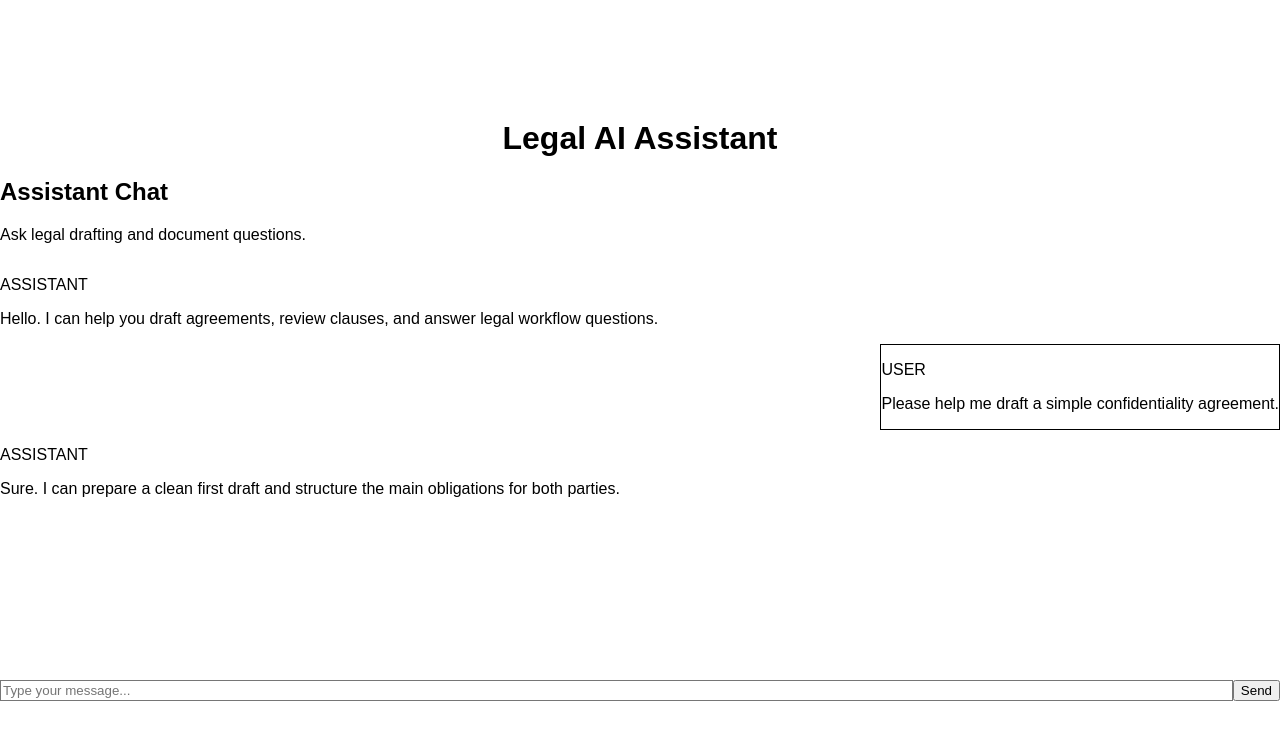
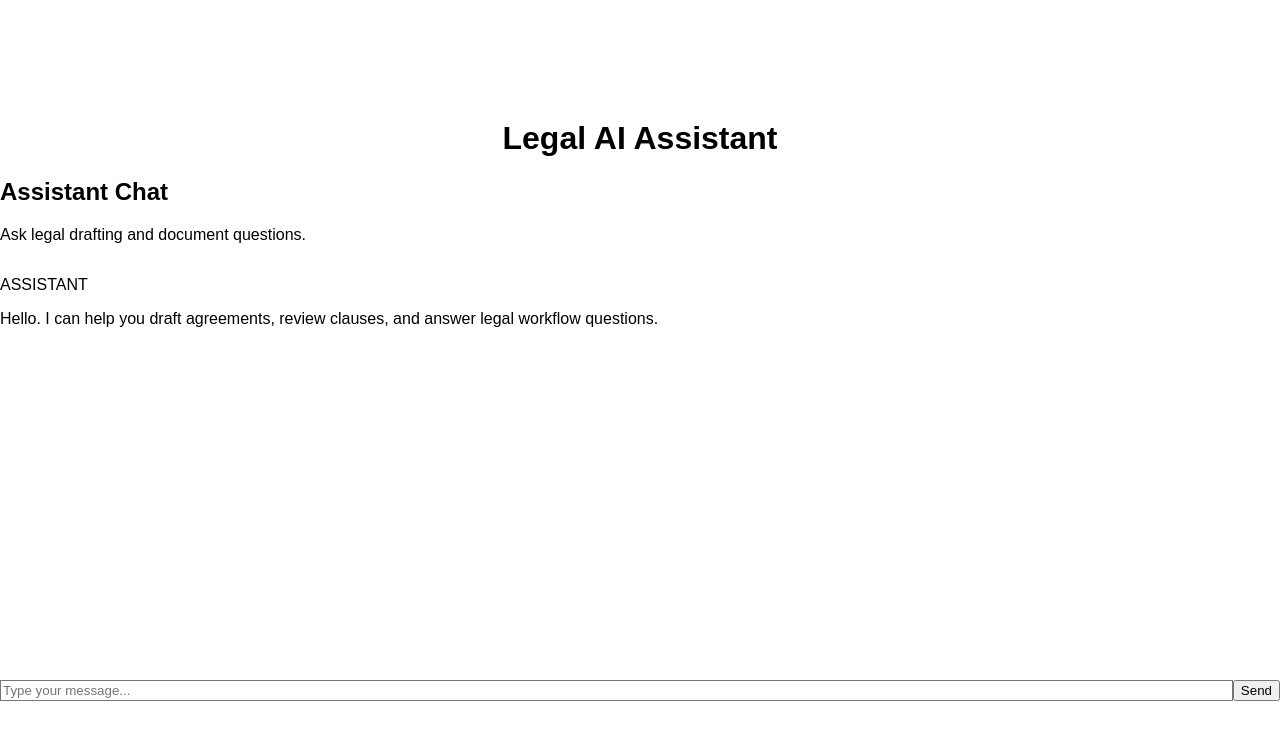
Before and after one commit to Anshul2202/Dev-Dynasty_Anshul, a React (Vite) app in the folder legal-ai-assistant/: page / in a window 1280 px wide. Shown: the top 740 px of the page. Built offline with nearby package versions, Linux system fonts and the light colour scheme.

Commit message:
Add message state management and chat interaction

```diff
--- a/legal-ai-assistant/src/components/ChatBox.jsx
+++ b/legal-ai-assistant/src/components/ChatBox.jsx
@@ -1,25 +1,40 @@
+import { useEffect, useRef, useState } from 'react'
 import InputBar from './InputBar'
 import MessageBubble from './MessageBubble'
 
-const messages = [
+function ChatBox() {
+  const [messages, setMessages] = useState([
     {
-    id: 1,
       role: 'assistant',
       content: 'Hello. I can help you draft agreements, review clauses, and answer legal workflow questions.',
     },
+  ])
+  const [inputValue, setInputValue] = useState('')
+  const scrollContainerRef = useRef(null)
+
+  useEffect(() => {
+    if (scrollContainerRef.current) {
+      scrollContainerRef.current.scrollTop = scrollContainerRef.current.scrollHeight
+    }
+  }, [messages])
+
+  const handleSend = () => {
+    const trimmedValue = inputValue.trim()
+
+    if (!trimmedValue) {
+      return
+    }
+
+    setMessages((currentMessages) => [
+      ...currentMessages,
       {
-    id: 2,
         role: 'user',
-    content: 'Please help me draft a simple confidentiality agreement.',
+        content: trimmedValue,
       },
-  {
-    id: 3,
-    role: 'assistant',
-    content: 'Sure. I can prepare a clean first draft and structure the main obligations for both parties.',
-  },
-]
+    ])
+    setInputValue('')
+  }
 
-function ChatBox() {
   return (
     <section className="w-full max-w-3xl rounded-lg shadow p-4 bg-white">
       <div className="mb-4">
@@ -27,13 +42,20 @@ function ChatBox() {
         <p className="mt-1 text-sm text-slate-500">Ask legal drafting and document questions.</p>
       </div>
 
-      <div className="mb-4 flex h-[420px] flex-col gap-4 overflow-y-auto rounded-lg bg-slate-100 p-4">
-        {messages.map((message) => (
-          <MessageBubble key={message.id} role={message.role} content={message.content} />
+      <div
+        ref={scrollContainerRef}
+        className="mb-4 flex h-[420px] flex-col gap-4 overflow-y-auto rounded-lg bg-slate-100 p-4"
+      >
+        {messages.map((message, index) => (
+          <MessageBubble key={`${message.role}-${index}`} role={message.role} content={message.content} />
         ))}
       </div>
 
-      <InputBar />
+      <InputBar
+        value={inputValue}
+        onChange={setInputValue}
+        onSend={handleSend}
+      />
     </section>
   )
 }
--- a/legal-ai-assistant/src/components/InputBar.jsx
+++ b/legal-ai-assistant/src/components/InputBar.jsx
@@ -1,14 +1,24 @@
-function InputBar() {
+function InputBar({ value, onChange, onSend }) {
+  const handleKeyDown = (event) => {
+    if (event.key === 'Enter') {
+      onSend()
+    }
+  }
+
   return (
     <div className="rounded-lg shadow p-4 bg-white">
       <div className="flex gap-3">
         <input
           type="text"
+          value={value}
+          onChange={(event) => onChange(event.target.value)}
+          onKeyDown={handleKeyDown}
           placeholder="Type your message..."
           className="flex-1 rounded-lg border border-slate-300 px-4 py-3 outline-none focus:border-slate-500"
         />
         <button
           type="button"
+          onClick={onSend}
           className="rounded-lg bg-slate-900 px-5 py-3 font-medium text-white transition hover:bg-slate-700"
         >
           Send
```
Lines whose indentation alone changed are shown as unchanged.
